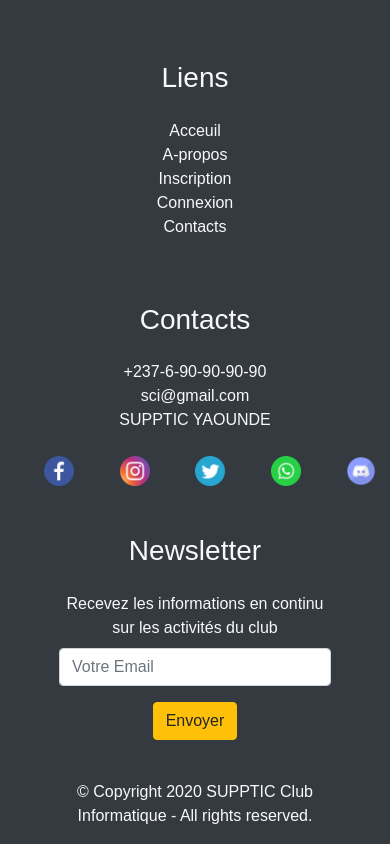
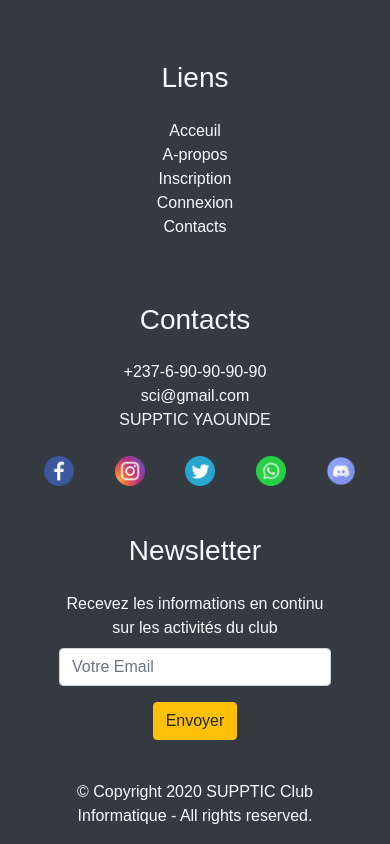
Before and after one commit to sup-code/layouts, a website: page index.html in a window 390 px wide. Shown: the part 2024-2868 px from the top of the page. Drawn offline with nearby package versions, Linux system fonts and the light colour scheme.

Commit message:
Update style.css

```diff
--- a/css/style.css
+++ b/css/style.css
@@ -10,6 +10,7 @@ header .carousel-inner .carousel-caption h2{
 
     .xmPhone{
         justify-content: space-between !important;
+        margin-right: 5px;
     }
 
     .col-sm-2 {
```
